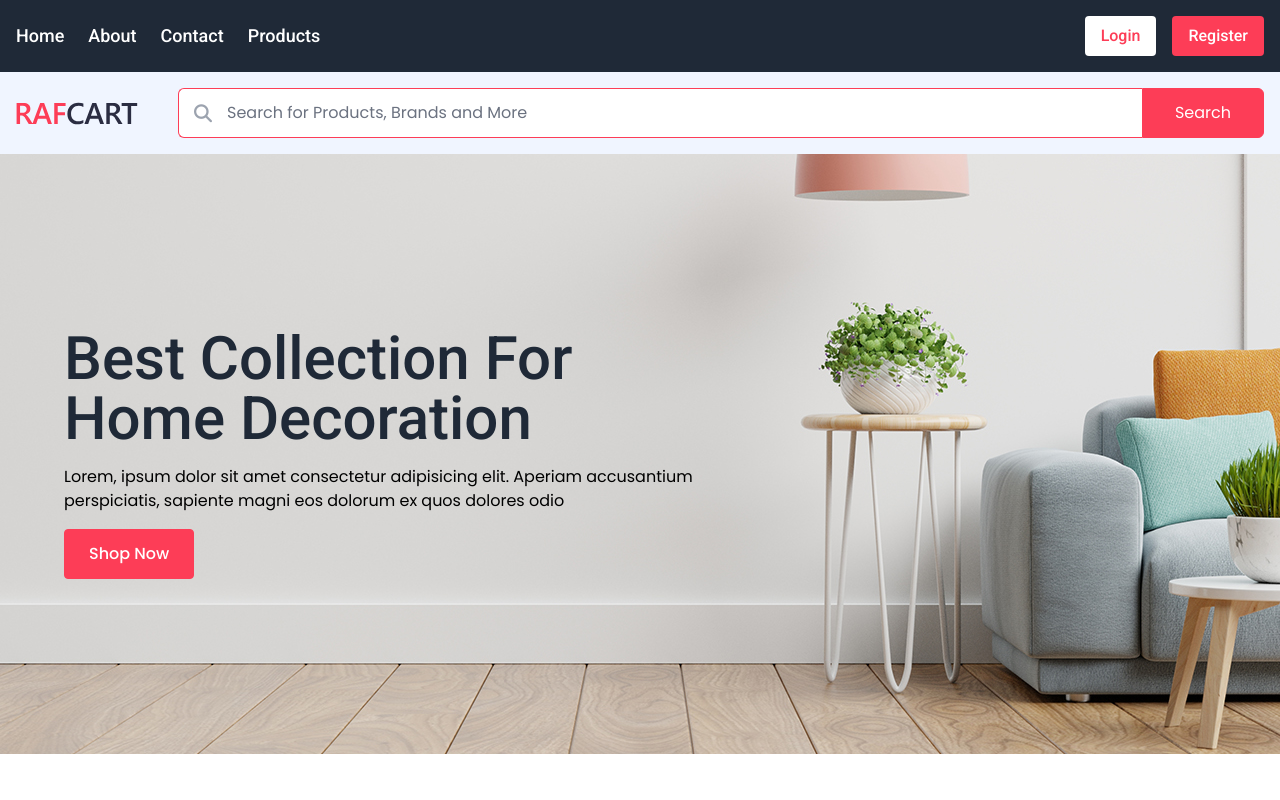
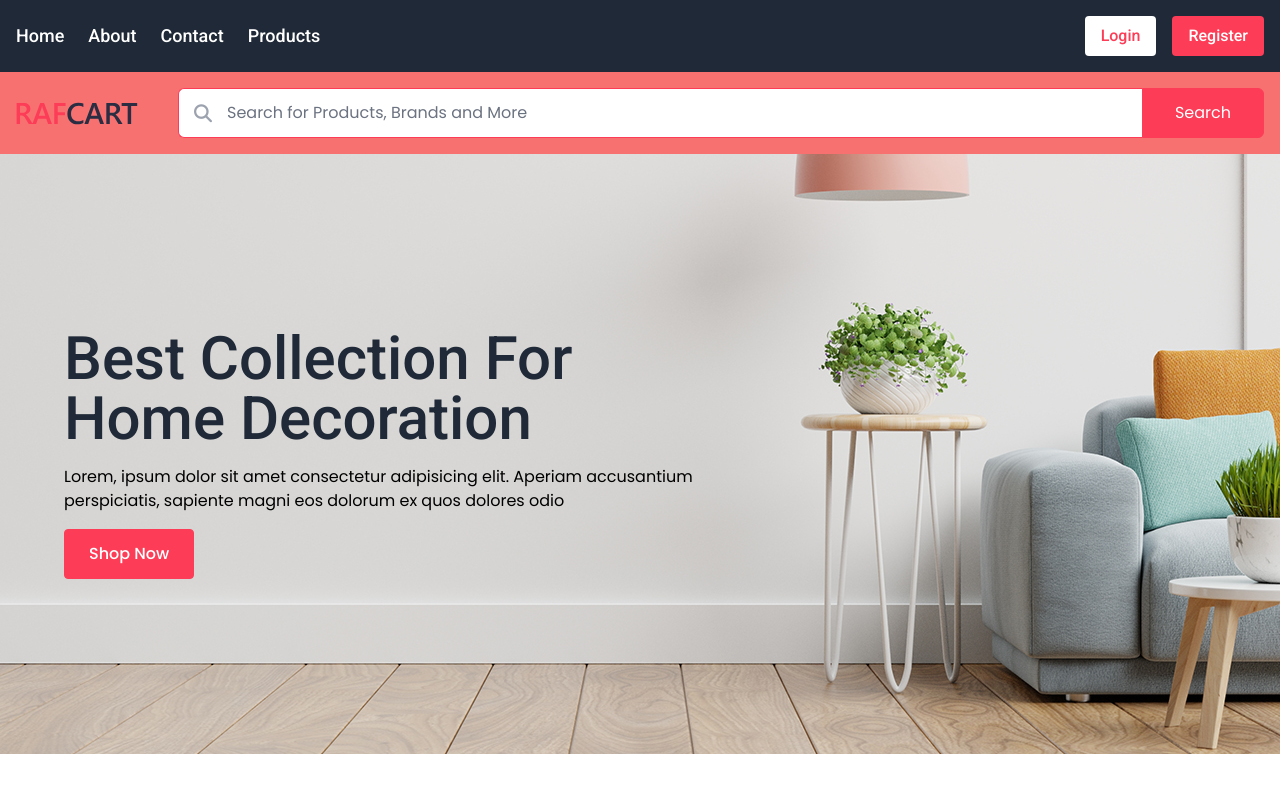
Before and after one commit to supratim531/ecom-clinton, a React (Create React App) app: page / in a window 1280 px wide. Shown: the top 800 px of the page. Built offline with nearby package versions, Linux system fonts and the light colour scheme.

Commit message:
supratim531: Updation of Header & UserProfile is going on

```diff
--- a/src/components/header/Header.jsx
+++ b/src/components/header/Header.jsx
@@ -2,11 +2,10 @@ import React, { useEffect, useRef, useState } from "react";
 import SearchBar from "./SearchBar";
 import Navbar from "./navbar/Navbar";
 import { useAuth } from "../../hooks/useAuth";
-import { screenWidth } from "../../utils/screen";
-import { logo, smallLogo } from "../../assets";
 import UserProfile from "./UserProfile";
 import NavItem from "./navbar/NavItem";
 import Hamburger from "./Hamburger";
+import Logo from "./Logo";
 
 const Header = () => {
   const { auth } = useAuth();
@@ -55,15 +54,10 @@ const Header = () => {
       )}
 
       <Navbar ref={navbarRef} />
-      <div className="top p-4 flex justify-between items-center gap-10">
-        <div className="logo-section">
-          <img
-            src={screenWidth >= 370 ? logo : smallLogo}
-            alt="Logo"
-            className={screenWidth >= 370 ? "w-auto" : "w-[32px]"}
-            width={screenWidth >= 370 ? 122 : 192}
-            height={screenWidth >= 370 ? 23 : 192}
-          />
+
+      <section className="top p-4 flex justify-between items-center gap-10 bg-red-400">
+        <div aria-label="Website logo" className="logo">
+          <Logo />
         </div>
         <div className="hidden lg:block search-section flex-grow">
           <SearchBar />
@@ -73,7 +67,7 @@ const Header = () => {
             <UserProfile />
           </div>
         )}
-      </div>
+      </section>
       <div className="bottom block lg:hidden pt-0 p-4">
         <SearchBar />
       </div>
--- a/src/components/header/UserProfile.jsx
+++ b/src/components/header/UserProfile.jsx
@@ -4,7 +4,10 @@ import { order } from "../../assets";
 
 const UserProfile = () => {
   return (
-    <div className="flex items-center space-x-4">
+    <section
+      aria-label="User profile menu"
+      className="flex items-center space-x-4"
+    >
       <Link
         to={"/login"}
         className="cursor-pointer text-center text-gray-700 hover:text-primary transition relative"
@@ -31,7 +34,7 @@ const UserProfile = () => {
       </Link>
       <section
         role="tooltip"
-        aria-label="User profile"
+        aria-label="Profile options"
         className="cursor-pointer group relative text-center transition text-gray-700 hover:text-primary"
       >
         <div className="text-base sm:text-xl lg:text-2xl">
@@ -76,7 +79,7 @@ const UserProfile = () => {
           </ul>
         </section>
       </section>
-    </div>
+    </section>
   );
 };
 
```
